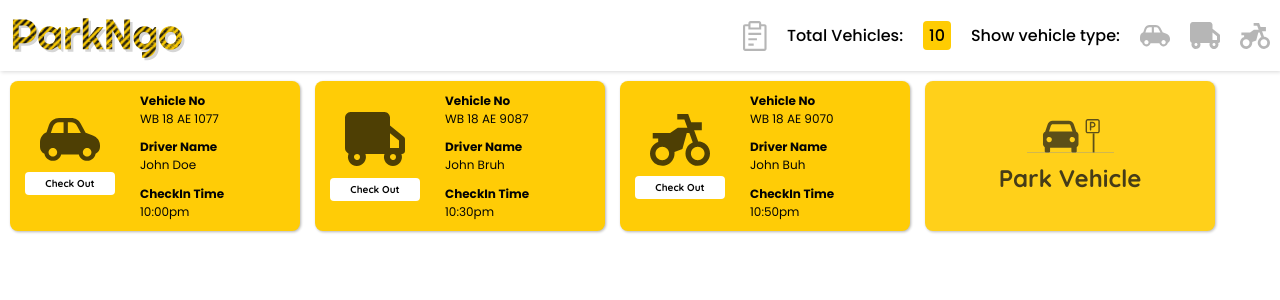
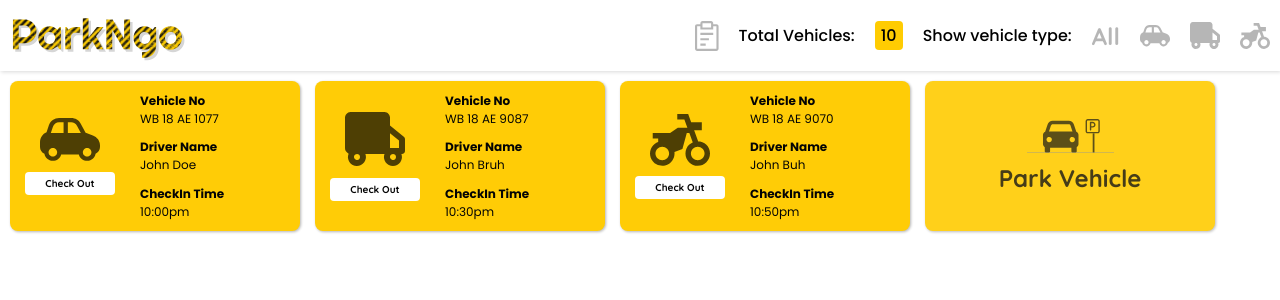
Before and after one commit to nectro/ParkNgo, a React (Create React App) app: page / in a window 1280 px wide. Shown: the top 300 px of the page. Built offline with nearby package versions, Linux system fonts and the light colour scheme.

Commit message:
Add: all button in the header

```diff
--- a/src/component/header/header.component.js
+++ b/src/component/header/header.component.js
@@ -18,6 +18,7 @@ function HeaderComponent({setShowHistory}) {
                 <p>
                    Show vehicle type:
                 </p>
+                <h2>All</h2>
                 <img src={car} />
                 <img src={truck} />
                 <img src={bike} />
--- a/src/component/header/header.module.css
+++ b/src/component/header/header.module.css
@@ -29,7 +29,17 @@
     opacity: 0.6;
     transition-duration: 0.4s;
 }
+
+.vehicleType h2{
+    cursor:pointer;
+    opacity: 0.6;
+    transition-duration: 0.4s;
+    font-family: 'quicksand';
+    color: #878787;
+}
 .vehicleType img:hover{
     opacity: 1;
-
 }
+.vehicleType h2:hover{
+    opacity: 1;
+}
--- a/src/component/parkModal/parkModal.module.css
+++ b/src/component/parkModal/parkModal.module.css
@@ -33,7 +33,7 @@
     width: 50%;
     height:400px;
     border-radius: 8px;
-    padding: 7px;
+    padding: 16px 10px;
 }
 .formCtn div{
     width: 100%;
@@ -49,7 +49,7 @@
     align-items: flex-start;
     text-align: left;
     width: fit-content !important;
-    margin: 18px auto;
+    margin: 25px auto;
 }
 .inpCtn label{
     position: absolute;
```
